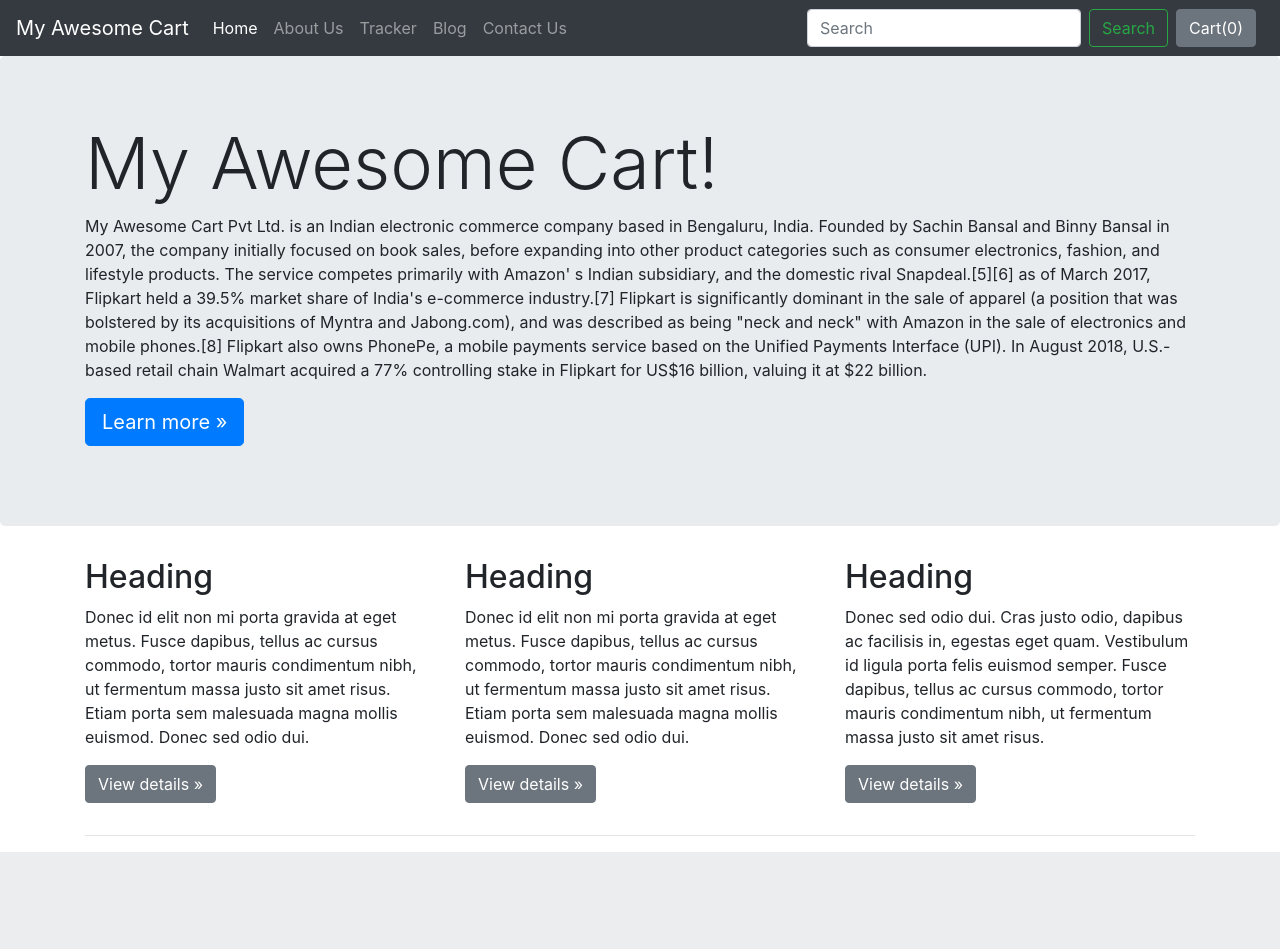
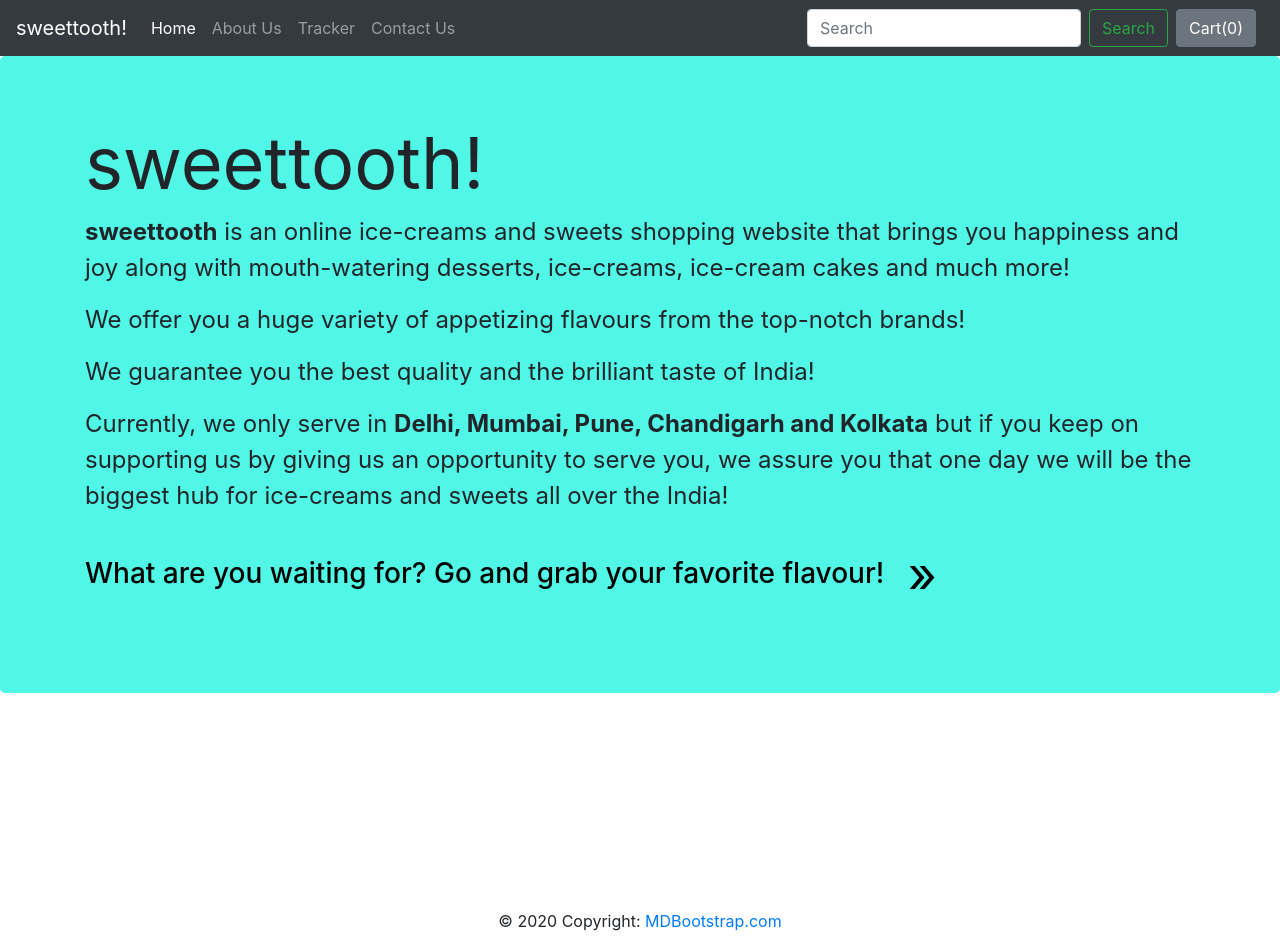
Before and after one commit to Ayushijain-vanshikaDua/DevProject, a Django app: page /shop/about/ in a window 1280 px wide. Before the commit the page ends 852 px from the top, so only its background shows below. Run offline with Django 3.2, Linux system fonts and the light colour scheme; some libraries are stand-ins or nearby versions.

Commit message:
Changed about.html and renamed titles

```diff
--- a/shop/templates/shop/about.html
+++ b/shop/templates/shop/about.html
@@ -1,54 +1,95 @@
 {% extends 'shop/basic.html' %}
 
-{% block title%}ABOUT SWEETTOOTH{% endblock %}
+{% block title%}sweettooth | About Us{% endblock %}
 {% block body %}
-
-
-
 
 <main role="main">
 
+
   <!-- Main jumbotron for a primary marketing message or call to action -->
-  <div class="jumbotron">
+  <div class="jumbotron" style="background-color:#50F6E6;">
     <div class="container">
-      <h1 class="display-3">My Awesome Cart!</h1>
-      <p>My Awesome Cart Pvt Ltd. is an Indian electronic commerce company based in Bengaluru, India. Founded by Sachin Bansal and Binny Bansal in 2007, the company initially focused on book sales, before expanding into other product categories such as consumer electronics, fashion, and lifestyle products.
 
-The service competes primarily with Amazon' s Indian subsidiary, and the domestic rival Snapdeal.[5][6] as of March 2017, Flipkart held a 39.5% market share of India's e-commerce industry.[7] Flipkart is significantly dominant in the sale of apparel (a position that was bolstered by its acquisitions of Myntra and Jabong.com), and was described as being "neck and neck" with Amazon in the sale of electronics and mobile phones.[8] Flipkart also owns PhonePe, a mobile payments service based on the Unified Payments Interface (UPI).
+      <h1 class="display-3"><b>sweettooth!</b></h1>
+      <p style="font-size:24px;"><b>sweettooth</b> is an online ice-creams and sweets shopping website that brings you happiness and joy along with mouth-watering desserts, ice-creams,
+      ice-cream cakes and much more!
 
-In August 2018, U.S.-based retail chain Walmart acquired a 77% controlling stake in Flipkart for US$16 billion, valuing it at $22 billion.</p>
-      <p><a class="btn btn-primary btn-lg" href="#" role="button">Learn more &raquo;</a></p>
+      <p style="font-size:24px;">We offer you a huge variety of appetizing flavours from the top-notch brands!</p>
+
+      <p style="font-size:24px;">We guarantee you the best quality and the brilliant taste of India!</p>
+
+      <p style="font-size:24px;">Currently, we only serve in <b>Delhi, Mumbai, Pune, Chandigarh and Kolkata</b> but if you keep on supporting us by giving us an opportunity to
+      serve you, we assure you that one day we will be the biggest hub for ice-creams and sweets all over the India!</p>
+
+      <h3><a href="/shop" style="text-decoration: none; color:#000000">What are you waiting for? Go and grab your favorite flavour!</a>
+      <a class="btn btn-primary btn-lg mt-0" style="background-color:#50F6E6; border:0px; color:#000000; font-size: 50px;" href="/shop" role="button"> &raquo;</a></h3>
+
+
     </div>
   </div>
 
+<!-- Footer -->
+<footer class="page-footer font-small cyan darken-3">
+
+  <!-- Footer Elements -->
   <div class="container">
-    <!-- Example row of columns -->
+
+    <!-- Grid row-->
     <div class="row">
-      <div class="col-md-4">
-        <h2>Heading</h2>
-        <p>Donec id elit non mi porta gravida at eget metus. Fusce dapibus, tellus ac cursus commodo, tortor mauris condimentum nibh, ut fermentum massa justo sit amet risus. Etiam porta sem malesuada magna mollis euismod. Donec sed odio dui. </p>
-        <p><a class="btn btn-secondary" href="#" role="button">View details &raquo;</a></p>
+
+      <!-- Grid column -->
+      <div class="col-md-12 py-5">
+        <div class="mb-5 flex-center">
+
+          <!-- Facebook -->
+          <a class="fb-ic">
+            <i class="fab fa-facebook-f fa-lg white-text mr-md-5 mr-3 fa-2x"> </i>
+          </a>
+          <!-- Twitter -->
+          <a class="tw-ic">
+            <i class="fab fa-twitter fa-lg white-text mr-md-5 mr-3 fa-2x"> </i>
+          </a>
+          <!-- Google +-->
+          <a class="gplus-ic">
+            <i class="fab fa-google-plus-g fa-lg white-text mr-md-5 mr-3 fa-2x"> </i>
+          </a>
+          <!--Linkedin -->
+          <a class="li-ic">
+            <i class="fab fa-linkedin-in fa-lg white-text mr-md-5 mr-3 fa-2x"> </i>
+          </a>
+          <!--Instagram-->
+          <a class="ins-ic">
+            <i class="fab fa-instagram fa-lg white-text mr-md-5 mr-3 fa-2x"> </i>
+          </a>
+          <!--Pinterest-->
+          <a class="pin-ic">
+            <i class="fab fa-pinterest fa-lg white-text fa-2x"> </i>
+          </a>
+        </div>
       </div>
-      <div class="col-md-4">
-        <h2>Heading</h2>
-        <p>Donec id elit non mi porta gravida at eget metus. Fusce dapibus, tellus ac cursus commodo, tortor mauris condimentum nibh, ut fermentum massa justo sit amet risus. Etiam porta sem malesuada magna mollis euismod. Donec sed odio dui. </p>
-        <p><a class="btn btn-secondary" href="#" role="button">View details &raquo;</a></p>
-      </div>
-      <div class="col-md-4">
-        <h2>Heading</h2>
-        <p>Donec sed odio dui. Cras justo odio, dapibus ac facilisis in, egestas eget quam. Vestibulum id ligula porta felis euismod semper. Fusce dapibus, tellus ac cursus commodo, tortor mauris condimentum nibh, ut fermentum massa justo sit amet risus.</p>
-        <p><a class="btn btn-secondary" href="#" role="button">View details &raquo;</a></p>
-      </div>
+      <!-- Grid column -->
+
     </div>
+    <!-- Grid row-->
 
-    <hr>
+  </div>
+  <!-- Footer Elements -->
 
-  </div> <!-- /container -->
+  <!-- Copyright -->
+  <div class="footer-copyright text-center py-3">© 2020 Copyright:
+    <a href="https://mdbootstrap.com/"> MDBootstrap.com</a>
+  </div>
+  <!-- Copyright -->
 
-</main>
+</footer>
+<!-- Footer -->
 
 
 
 
 
+
+</main>
+
+
 {% endblock %}
--- a/shop/templates/shop/basic.html
+++ b/shop/templates/shop/basic.html
@@ -16,7 +16,7 @@
   <body>
 
     <nav class="navbar navbar-expand-lg navbar-dark bg-dark">
-  <a class="navbar-brand" href="/shop">My Awesome Cart</a>
+  <a class="navbar-brand" href="/shop">sweettooth!</a>
   <button class="navbar-toggler" type="button" data-toggle="collapse" data-target="#navbarSupportedContent" aria-controls="navbarSupportedContent" aria-expanded="false" aria-label="Toggle navigation">
     <span class="navbar-toggler-icon"></span>
   </button>
@@ -32,10 +32,6 @@
 
       <li class="nav-item">
         <a class="nav-link" href="/shop/tracker">Tracker</a>
-      </li>
-
-      <li class="nav-item">
-        <a class="nav-link" href="/blog">Blog</a>
       </li>
 
        <li class="nav-item">
--- a/shop/templates/shop/index.html
+++ b/shop/templates/shop/index.html
@@ -1,4 +1,6 @@
 {% extends 'shop/basic.html' %}
+
+{% block title%}sweettooth | Home{% endblock %}
 {% block css %}
 .col-md-3
 {
@@ -43,7 +45,7 @@
 <div class="container">
     <!--Slideshow starts here -->
     {% for product, range, nSlides in allProds %}
-    <h5 class="my-4">Flash Sale On {{product.0.category}} - Recommended Items</h5>
+    <h5 class="my-4">{{product.0.category}}</h5>
     <div class="row">
         <div id="demo{{forloop.counter}}" class="col carousel slide my-3" data-ride="carousel">
             <ul class="carousel-indicators">
@@ -65,7 +67,7 @@
                                 <span id="divpr{{i.id}}" class="divpr">
                                     <button id="pr{{i.id}}" class="btn btn-primary cart">Add To Cart</button>
                                 </span>
-                                <a href="/shop/products/{{i.id}}"><button id="qv{{i.id}}" class="btn btn-primary cart">QuickView</button></a>
+                                <a href="/shop/products/{{i.id}}"><button id="qv{{i.id}}" class="btn btn-primary cart">See details</button></a>
                             </div>
                         </div>
                     </div>
--- a/shop/templates/shop/prodView.html
+++ b/shop/templates/shop/prodView.html
@@ -1,6 +1,6 @@
 {% extends 'shop/basic.html' %}
 
-{% block title%} {{product.product_name}} - My Awesome Cart{% endblock %}
+{% block title%}sweettooth | {{product.product_name}}{% endblock %}
 {% block body %}
 <div class="container my-4">
     <div class="row">
--- a/shop/templates/shop/search.html
+++ b/shop/templates/shop/search.html
@@ -1,4 +1,4 @@
 {% extends 'shop/basic.html' %}
 
-{% block title%} Search Results - My Awesome Cart{% endblock %}
-{% block body %} This is our checkout page {% endblock %}
+{% block title%}sweettooth | Search Results{% endblock %}
+{% block body %} This is our search page {% endblock %}
--- a/shop/templates/shop/tracker.html
+++ b/shop/templates/shop/tracker.html
@@ -1,5 +1,5 @@
 {% extends 'shop/basic.html' %}
-{% block title%} My Awesome Cart Tracker{% endblock %}
+{% block title%}sweettooth | Tracker{% endblock %}
 {% block body %}
 <div class="container">
     <div class="col my-4">
@@ -8,11 +8,11 @@
             <div class="form-row">
                 <div class="form-group col-md-6">
                     <label for="inputname">Order Id</label>
-                    <input type="text" class="form-control" id="orderId" name="orderId" placeholder="Order Id">
+                    <input type="text" class="form-control" id="orderId" name="orderId" placeholder="Order Id" required>
                 </div>
                 <div class="form-group col-md-6">
                     <label for="inputEmail4">Email</label>
-                    <input type="email" class="form-control" id="email" name="email" placeholder="Email">
+                    <input type="email" class="form-control" id="email" name="email" placeholder="Email" required>
                 </div>
                 <button type="submit" class="btn btn-primary">Track Order</button>
             </div>
```
Also changed, not shown: shop/templates/shop/contact.html (+4 -4 lines).
